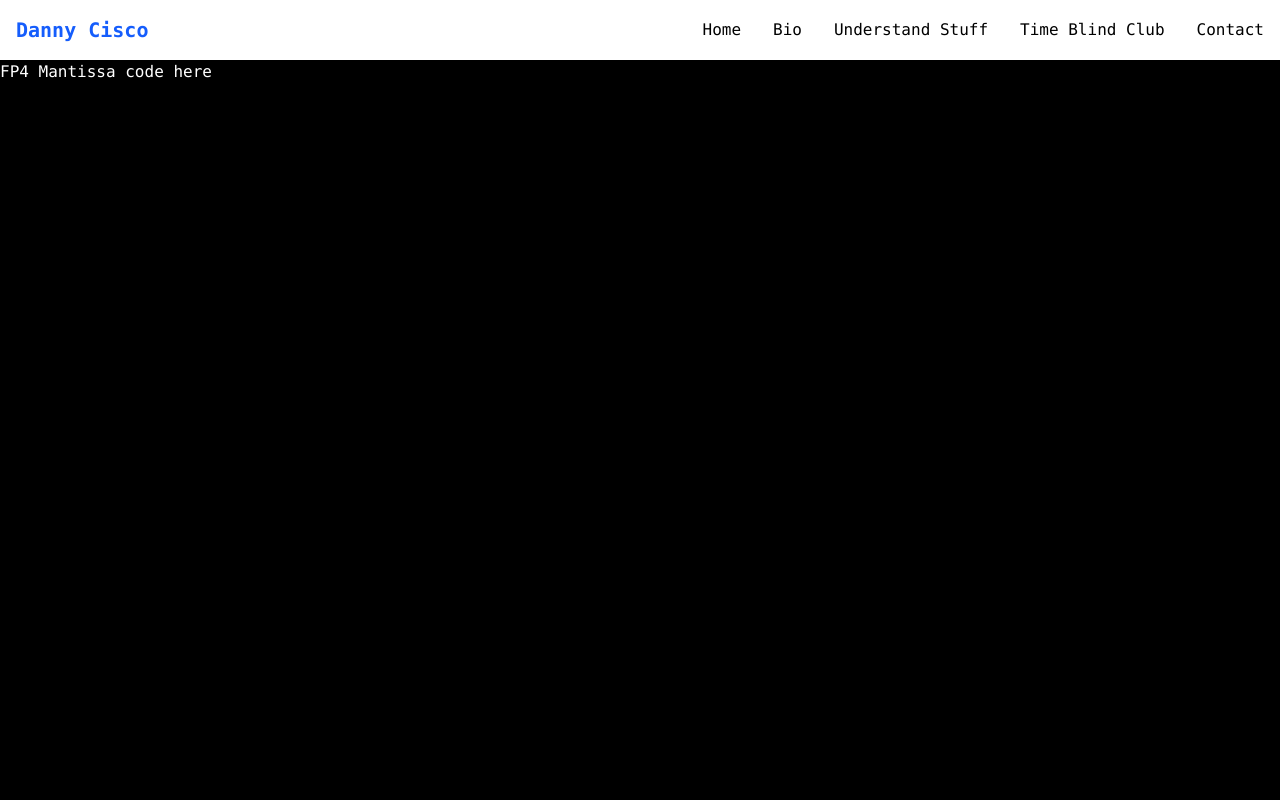
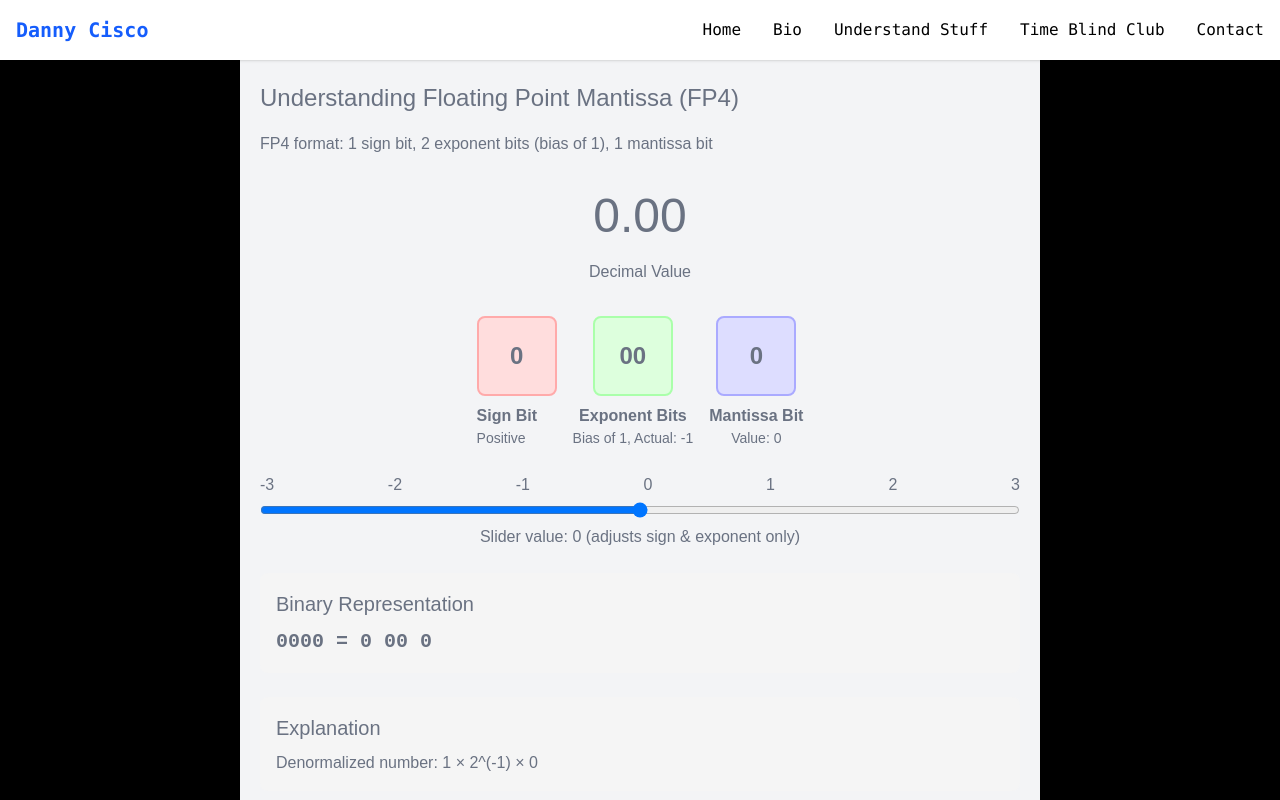
Before and after one commit to Danny-Cisco/danny-cisco, a SvelteKit app: page /understand-stuff/fp4-mantissa in a window 1280 px wide. Shown: the top 800 px of the page. Built offline with nearby package versions, Linux system fonts and the light colour scheme.

Commit message:
FP4 understanding page works

```diff
--- a/src/routes/understand-stuff/fp4-mantissa/+page.svelte
+++ b/src/routes/understand-stuff/fp4-mantissa/+page.svelte
@@ -1,3 +1,195 @@
-<div class="font-mono text-white">
-	<h1>FP4 Mantissa code here</h1>
+<script>
+	// State variables
+	let signBit = 0;
+	let exponentBits = 0;
+	let mantissaBit = 0;
+	let explanation = '';
+	let sliderValue = 0;
+
+	// Make decimalValue reactive based on the bit values
+	$: {
+		// This reactive block will run whenever signBit, exponentBits, or mantissaBit changes
+		const signMultiplier = signBit === 0 ? 1 : -1;
+		const biasedExponent = exponentBits - 1; // Bias of 1
+		const mantissaValue = mantissaBit === 0 ? 0 : 0.5; // Single mantissa bit represents 2^-1 = 0.5
+
+		if (exponentBits === 0) {
+			// Denormalized numbers (exponent = 0)
+			decimalValue = signMultiplier * Math.pow(2, -1) * mantissaValue;
+			explanation = `Denormalized number: ${signMultiplier} × 2^(-1) × ${mantissaValue}`;
+		} else if (exponentBits === 3) {
+			// Special values for exponent = 3 (all 1s)
+			if (mantissaBit === 0) {
+				decimalValue = signMultiplier * Infinity;
+				explanation = `${signMultiplier === 1 ? 'Positive' : 'Negative'} infinity`;
+			} else {
+				decimalValue = NaN;
+				explanation = `NaN (Not a Number)`;
+			}
+		} else {
+			// Normalized numbers (exponent between 0 and 3 exclusive)
+			decimalValue = signMultiplier * Math.pow(2, biasedExponent) * (1 + mantissaValue);
+			explanation = `Normalized number: ${signMultiplier} × 2^(${biasedExponent}) × (1 + ${mantissaValue})`;
+		}
+	}
+
+	// Calculate binary representation from individual bits
+	$: binaryValue = `${signBit}${exponentBits.toString(2).padStart(2, '0')}${mantissaBit}`;
+
+	// Declare decimalValue after it's used in the reactive statement
+	let decimalValue;
+
+	function handleSliderChange(e) {
+		sliderValue = parseInt(e.target.value);
+
+		// Adjust sign and exponent based on the slider, but leave mantissa untouched
+		signBit = sliderValue < 0 ? 1 : 0;
+
+		// Map slider values to exponents
+		const absValue = Math.abs(sliderValue);
+		if (absValue === 0) {
+			exponentBits = 0;
+		} else if (absValue <= 0.5) {
+			exponentBits = 0;
+		} else if (absValue <= 1) {
+			exponentBits = 1;
+		} else if (absValue <= 2) {
+			exponentBits = 2;
+		} else {
+			exponentBits = 3;
+		}
+	}
+
+	function toggleSign() {
+		signBit = signBit === 0 ? 1 : 0;
+	}
+
+	function cycleExponent() {
+		exponentBits = (exponentBits + 1) % 4;
+	}
+
+	function toggleMantissa() {
+		mantissaBit = mantissaBit === 0 ? 1 : 0;
+	}
+</script>
+
+<div
+	class="bg-gray-100 text-gray-500"
+	style="font-family: sans-serif; max-width: 800px; margin: 0 auto; padding: 20px;"
+>
+	<h1 style="font-size: 24px; margin-bottom: 16px;">Understanding Floating Point Mantissa (FP4)</h1>
+	<p style="margin-bottom: 24px;">
+		FP4 format: 1 sign bit, 2 exponent bits (bias of 1), 1 mantissa bit
+	</p>
+
+	<div style="text-align: center; margin-bottom: 32px;">
+		<h2 style="font-size: 48px; margin-bottom: 8px;">
+			{#if Number.isNaN(decimalValue)}
+				NaN
+			{:else if decimalValue === Infinity}
+				∞
+			{:else if decimalValue === -Infinity}
+				-∞
+			{:else}
+				{decimalValue.toFixed(2)}
+			{/if}
+		</h2>
+		<div>Decimal Value</div>
+	</div>
+
+	<div class="w-full justify-center" style="display: flex; gap: 16px; margin-bottom: 24px;">
+		<div>
+			<button
+				on:click={toggleSign}
+				style="width: 80px; height: 80px; font-size: 24px; font-weight: bold; background-color: #ffdddd; border: 2px solid #ffaaaa; border-radius: 8px; cursor: pointer; margin-bottom: 8px;"
+			>
+				{signBit}
+			</button>
+			<div>
+				<div style="font-weight: bold;">Sign Bit</div>
+				<div style="font-size: 14px;">{signBit === 0 ? 'Positive' : 'Negative'}</div>
+			</div>
+		</div>
+
+		<div style="text-align: center;">
+			<button
+				on:click={cycleExponent}
+				style="width: 80px; height: 80px; font-size: 24px; font-weight: bold; background-color: #ddffdd; border: 2px solid #aaffaa; border-radius: 8px; cursor: pointer; margin-bottom: 8px;"
+			>
+				{exponentBits.toString(2).padStart(2, '0')}
+			</button>
+			<div>
+				<div style="font-weight: bold;">Exponent Bits</div>
+				<div style="font-size: 14px;">Bias of 1, Actual: {exponentBits - 1}</div>
+			</div>
+		</div>
+
+		<div style="text-align: center;">
+			<button
+				on:click={toggleMantissa}
+				style="width: 80px; height: 80px; font-size: 24px; font-weight: bold; background-color: #ddddff; border: 2px solid #aaaaff; border-radius: 8px; cursor: pointer; margin-bottom: 8px;"
+			>
+				{mantissaBit}
+			</button>
+			<div>
+				<div style="font-weight: bold;">Mantissa Bit</div>
+				<div style="font-size: 14px;">Value: {mantissaBit === 0 ? '0' : '0.5'}</div>
+			</div>
+		</div>
+	</div>
+
+	<div style="margin-bottom: 24px;">
+		<div style="display: flex; justify-content: space-between; margin-bottom: 4px;">
+			<span>-3</span>
+			<span>-2</span>
+			<span>-1</span>
+			<span>0</span>
+			<span>1</span>
+			<span>2</span>
+			<span>3</span>
+		</div>
+		<input
+			type="range"
+			min="-3"
+			max="3"
+			step="0.5"
+			value={sliderValue}
+			on:input={handleSliderChange}
+			style="width: 100%; margin-bottom: 4px;"
+		/>
+		<div style="text-align: center;">
+			Slider value: {sliderValue} (adjusts sign & exponent only)
+		</div>
+	</div>
+
+	<div style="background-color: #f5f5f5; padding: 16px; border-radius: 8px; margin-bottom: 24px;">
+		<h2 style="font-size: 20px; margin-bottom: 8px;">Binary Representation</h2>
+		<div style="font-family: monospace; font-size: 20px; font-weight: bold;">
+			{binaryValue} = {signBit}
+			{exponentBits.toString(2).padStart(2, '0')}
+			{mantissaBit}
+		</div>
+	</div>
+
+	<div style="background-color: #f5f5f5; padding: 16px; border-radius: 8px; margin-bottom: 24px;">
+		<h2 style="font-size: 20px; margin-bottom: 8px;">Explanation</h2>
+		<p>{explanation}</p>
+	</div>
+
+	<div style="background-color: #f5f5f5; padding: 16px; border-radius: 8px;">
+		<h2 style="font-size: 20px; margin-bottom: 8px;">The Role of the Mantissa</h2>
+		<p style="margin-bottom: 8px;">
+			The mantissa represents the precision bits of a floating-point number.
+		</p>
+		<p style="margin-bottom: 8px;">
+			In normalized form, the mantissa is interpreted as 1.mantissa_bits:
+		</p>
+		<ul style="margin-left: 20px;">
+			<li>When mantissa bit = 0: value = 1.0</li>
+			<li>When mantissa bit = 1: value = 1.5</li>
+		</ul>
+		<p style="margin-top: 8px;">
+			Try toggling the mantissa bit with exponent = 01 to see the value change between 1.0 and 1.5
+		</p>
+	</div>
 </div>
```
